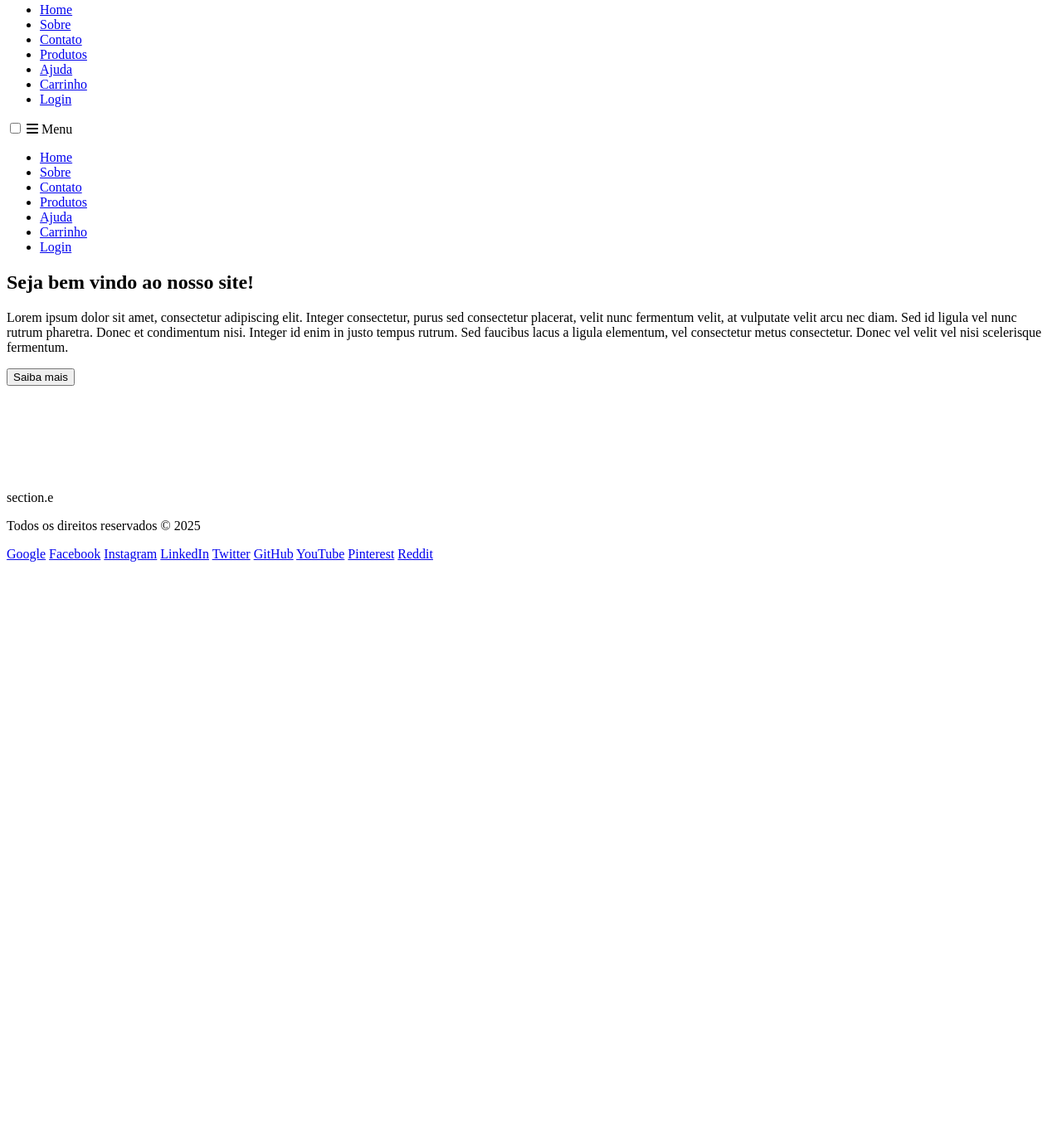
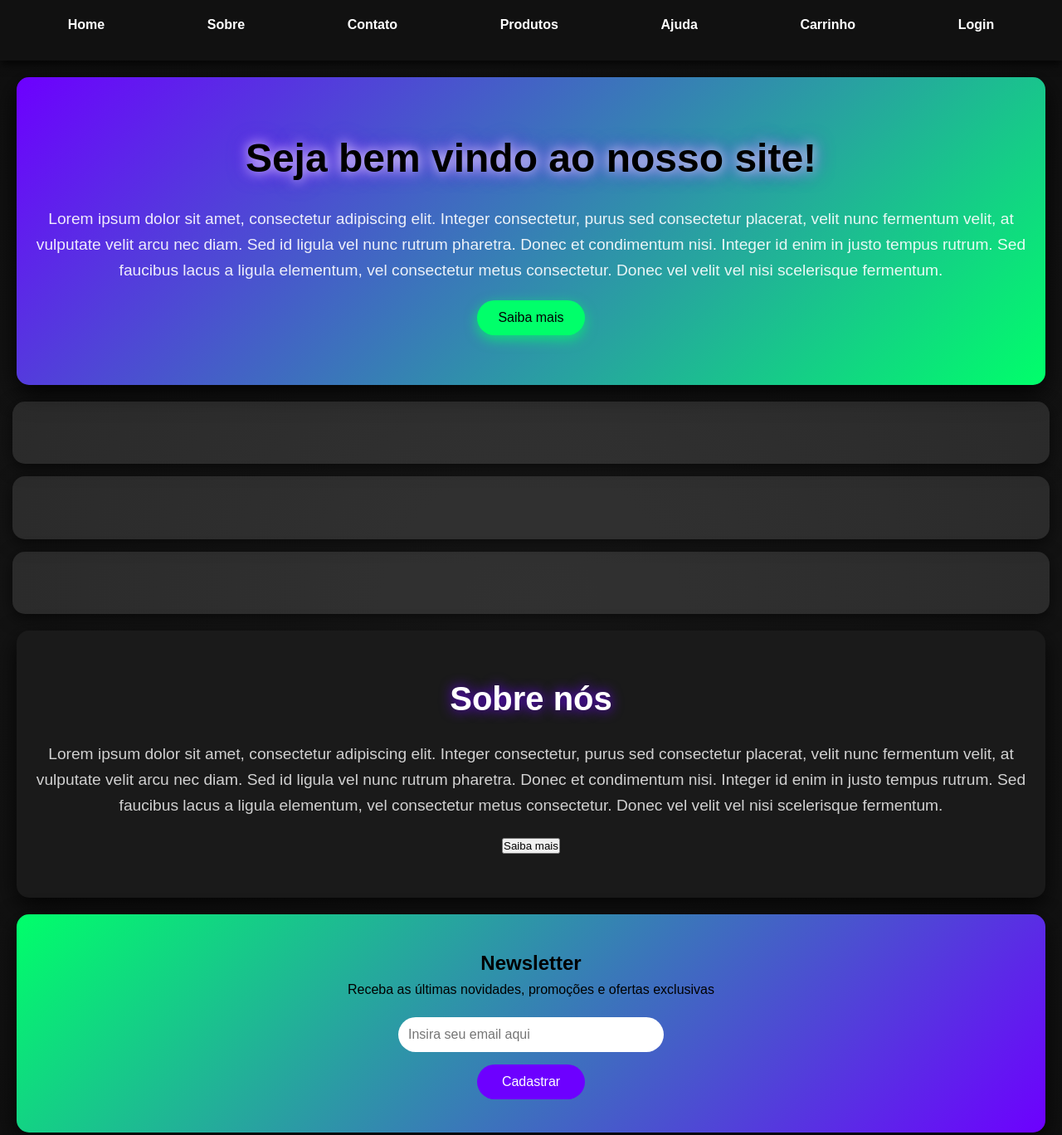
Before and after one commit to BruDu1545/jokerdomain, a plain HTML site: page index.html in a window 1280 px wide. Shown: the part 13-1381 px from the top of the page at 83% size. Before the commit the page ends 800 px from the top, so only its background shows below. Drawn offline with Linux system fonts and the light colour scheme.

Commit message:
Add files via upload

```diff
--- a/css/style.css
+++ b/css/style.css
@@ -0,0 +1,294 @@
+/* Reset básico */
+* {
+    margin: 0;
+    padding: 0;
+    box-sizing: border-box;
+  }
+
+  body {
+    font-family: 'Poppins', sans-serif;
+    background: radial-gradient(circle, #1a1a1a, #0f0f0f);
+    color: #fff;
+    overflow-x: hidden;
+    line-height: 1.6;
+  }
+
+  header {
+    padding: 20px;
+    background: #111;
+    box-shadow: 0 5px 10px rgba(0, 0, 0, 0.7);
+    position: sticky;
+    top: 0;
+    z-index: 1000;
+  }
+
+  .menu_bar ul {
+    display: flex;
+    justify-content: space-around;
+    list-style: none;
+    padding: 10px 0;
+  }
+
+  .menu_bar ul li a {
+    text-decoration: none;
+    color: #fff;
+    font-weight: bold;
+    font-size: 1rem;
+    position: relative;
+    transition: color 0.3s ease;
+  }
+
+  .menu_bar ul li a:hover {
+    color: #00ff6a;
+  }
+
+  .menu_bar ul li a::after {
+    content: '';
+    position: absolute;
+    left: 0;
+    bottom: -5px;
+    width: 100%;
+    height: 3px;
+    background: #00ff6a;
+    transform: scaleX(0);
+    transition: transform 0.3s ease;
+  }
+
+  .menu_bar ul li a:hover::after {
+    transform: scaleX(1);
+  }
+
+  .toogle_menu_bar {
+    display: none;
+    flex-direction: column;
+    align-items: center;
+  }
+
+  .toogle_menu_bar input[type="checkbox"] {
+    display: none;
+  }
+
+  .toogle_menu_bar label {
+    display: block;
+    cursor: pointer;
+    background: #6d00ff;
+    color: #fff;
+    padding: 10px 20px;
+    border-radius: 5px;
+    font-size: 1.2rem;
+    text-align: center;
+    box-shadow: 0 5px 15px rgba(109, 0, 255, 0.7);
+    transition: background 0.3s ease;
+  }
+
+  .toogle_menu_bar label:hover {
+    background: #00ff6a;
+    color: #000;
+  }
+
+  .toogle_menu_bar ul {
+    list-style: none;
+    display: none;
+    flex-direction: column;
+    padding: 0;
+    margin: 0;
+    width: 100%;
+    background: #111;
+  }
+
+  .toogle_menu_bar input[type="checkbox"]:checked + label + ul {
+    display: flex;
+  }
+
+  .toogle_menu_bar ul li a {
+    padding: 10px;
+    color: #fff;
+    text-decoration: none;
+    font-weight: bold;
+    text-align: center;
+    transition: background 0.3s ease;
+  }
+
+  .toogle_menu_bar ul li a:hover {
+    background: #6d00ff;
+  }
+
+  .front_face {
+    text-align: center;
+    padding: 60px 20px;
+    background: linear-gradient(135deg, #6d00ff, #00ff6a);
+    color: #000;
+    border-radius: 15px;
+    margin: 20px;
+    box-shadow: 0 10px 30px rgba(0, 0, 0, 0.9);
+    overflow: hidden;
+  }
+
+  .front_face h1 {
+    font-size: 3rem;
+    margin-bottom: 20px;
+    text-shadow: 0 0 15px #fff, 0 0 25px #6d00ff;
+  }
+
+  .front_face p {
+    font-size: 1.2rem;
+    margin-bottom: 20px;
+    color: rgba(255, 255, 255, 0.9);
+  }
+
+  .front_face button {
+    background: #00ff6a;
+    color: #000;
+    border: none;
+    padding: 12px 25px;
+    border-radius: 25px;
+    font-size: 1rem;
+    cursor: pointer;
+    box-shadow: 0 5px 15px rgba(0, 255, 106, 0.7);
+    transition: all 0.3s ease;
+  }
+
+  .front_face button:hover {
+    background: #6d00ff;
+    color: #fff;
+    box-shadow: 0 5px 20px rgba(109, 0, 255, 0.7);
+    transform: scale(1.1);
+  }
+
+  .model_products {
+    text-align: center;
+    padding: 20px;
+    margin: 15px;
+    background: rgba(255, 255, 255, 0.1);
+    border-radius: 15px;
+    box-shadow: 0 5px 20px rgba(0, 0, 0, 0.6);
+    transition: transform 0.3s ease, box-shadow 0.3s ease;
+  }
+
+  .model_products:hover {
+    transform: scale(1.05);
+    box-shadow: 0 10px 30px rgba(0, 0, 0, 0.8);
+  }
+
+  .model_products h3 {
+    color: #6d00ff;
+    text-shadow: 0 0 10px #6d00ff;
+    margin-bottom: 10px;
+  }
+
+  .model_products img {
+    width: 100%;
+    border-radius: 10px;
+  }
+
+  .about_us {
+    padding: 50px 20px;
+    background: #1a1a1a;
+    border-radius: 15px;
+    box-shadow: 0 10px 30px rgba(0, 0, 0, 0.8);
+    margin: 20px;
+    text-align: center;
+  }
+
+  .about_us h2 {
+    font-size: 2.5rem;
+    text-shadow: 0 0 15px #6d00ff;
+    color: #fff;
+    margin-bottom: 20px;
+  }
+
+  .about_us p {
+    font-size: 1.2rem;
+    color: rgba(255, 255, 255, 0.8);
+    margin-bottom: 20px;
+  }
+
+  .news_letter {
+    text-align: center;
+    padding: 40px;
+    background: linear-gradient(135deg, #00ff6a, #6d00ff);
+    border-radius: 15px;
+    color: #000;
+    margin: 20px;
+    box-shadow: 0 10px 30px rgba(0, 0, 0, 0.8);
+  }
+
+  .news_letter form {
+    display: flex;
+    flex-direction: column;
+    align-items: center;
+    gap: 15px;
+    margin-top: 20px;
+  }
+
+  .news_letter input[type="email"] {
+    padding: 12px;
+    border-radius: 25px;
+    border: none;
+    width: 320px;
+    font-size: 1rem;
+    outline: none;
+  }
+
+  .news_letter button {
+    background: #6d00ff;
+    color: #fff;
+    border: none;
+    padding: 12px 30px;
+    border-radius: 25px;
+    font-size: 1rem;
+    cursor: pointer;
+    transition: all 0.3s ease;
+  }
+
+  .news_letter button:hover {
+    background: #00ff6a;
+    color: #000;
+  }
+
+  footer {
+    text-align: center;
+    padding: 25px;
+    background: #111;
+    box-shadow: 0 -5px 10px rgba(0, 0, 0, 0.5);
+    margin-top: 20px;
+  }
+
+  footer p {
+    margin-bottom: 10px;
+    font-size: 0.9rem;
+  }
+
+  footer a {
+    text-decoration: none;
+    color: #6d00ff;
+    margin: 0 10px;
+    font-size: 1.2rem;
+    transition: color 0.3s ease;
+  }
+
+  footer a:hover {
+    color: #00ff6a;
+  }
+
+  @media (max-width: 768px) {
+    .menu_bar {
+      display: none;
+    }
+
+    .toogle_menu_bar {
+      display: flex;
+    }
+
+    .front_face h1 {
+      font-size: 2rem;
+    }
+
+    .front_face p {
+      font-size: 1rem;
+    }
+
+    .news_letter input[type="email"] {
+      width: 100%;
+    }
+  }
--- a/index.html
+++ b/index.html
@@ -68,7 +68,25 @@
                 <p></p>
             </div>
         </section>
-        section.e
+        <section class="about_us">
+            <h2>Sobre nós</h2>
+            <p>
+                Lorem ipsum dolor sit amet, consectetur adipiscing elit.
+                Integer consectetur, purus sed consectetur placerat, velit nunc fermentum velit,
+                at vulputate velit arcu nec diam. Sed id ligula vel nunc rutrum pharetra. Donec et
+                condimentum nisi. Integer id enim in justo tempus rutrum. Sed faucibus lacus a ligula
+                elementum, vel consectetur metus consectetur. Donec vel velit vel nisi scelerisque fermentum.
+            </p>
+            <button class="btn_about_us">Saiba mais</button>
+        </section>
+        <section class="news_letter">
+            <h2>Newsletter</h2>
+            <p>Receba as últimas novidades, promoções e ofertas exclusivas</p>
+            <form action="">
+                <input type="email" name="email" placeholder="Insira seu email aqui">
+                <button class="btn_newsletter">Cadastrar</button>
+            </form>
+        </section>
     </main>
     <footer>
          <p>Todos os direitos reservados &copy; 2025</p>
```
